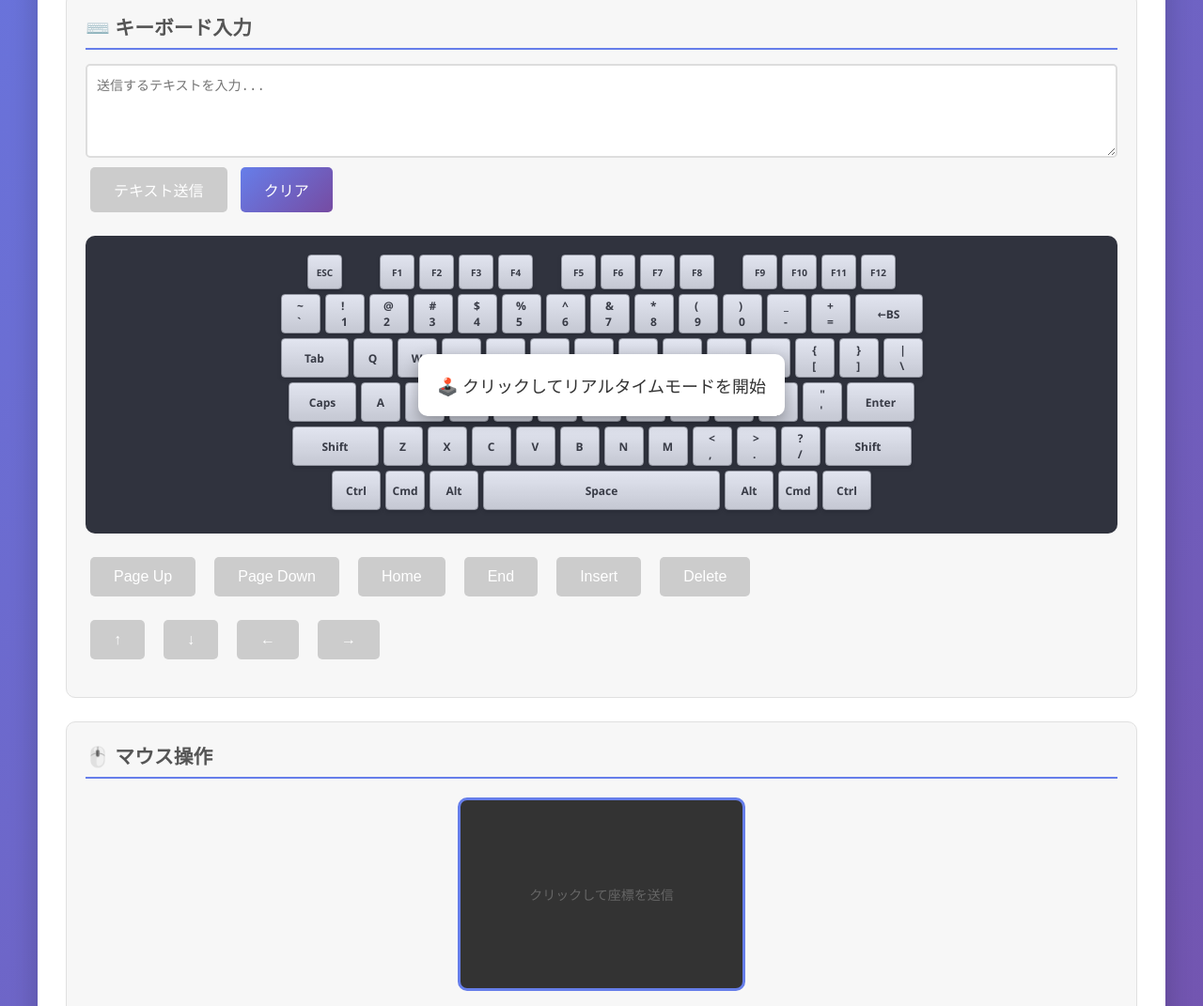
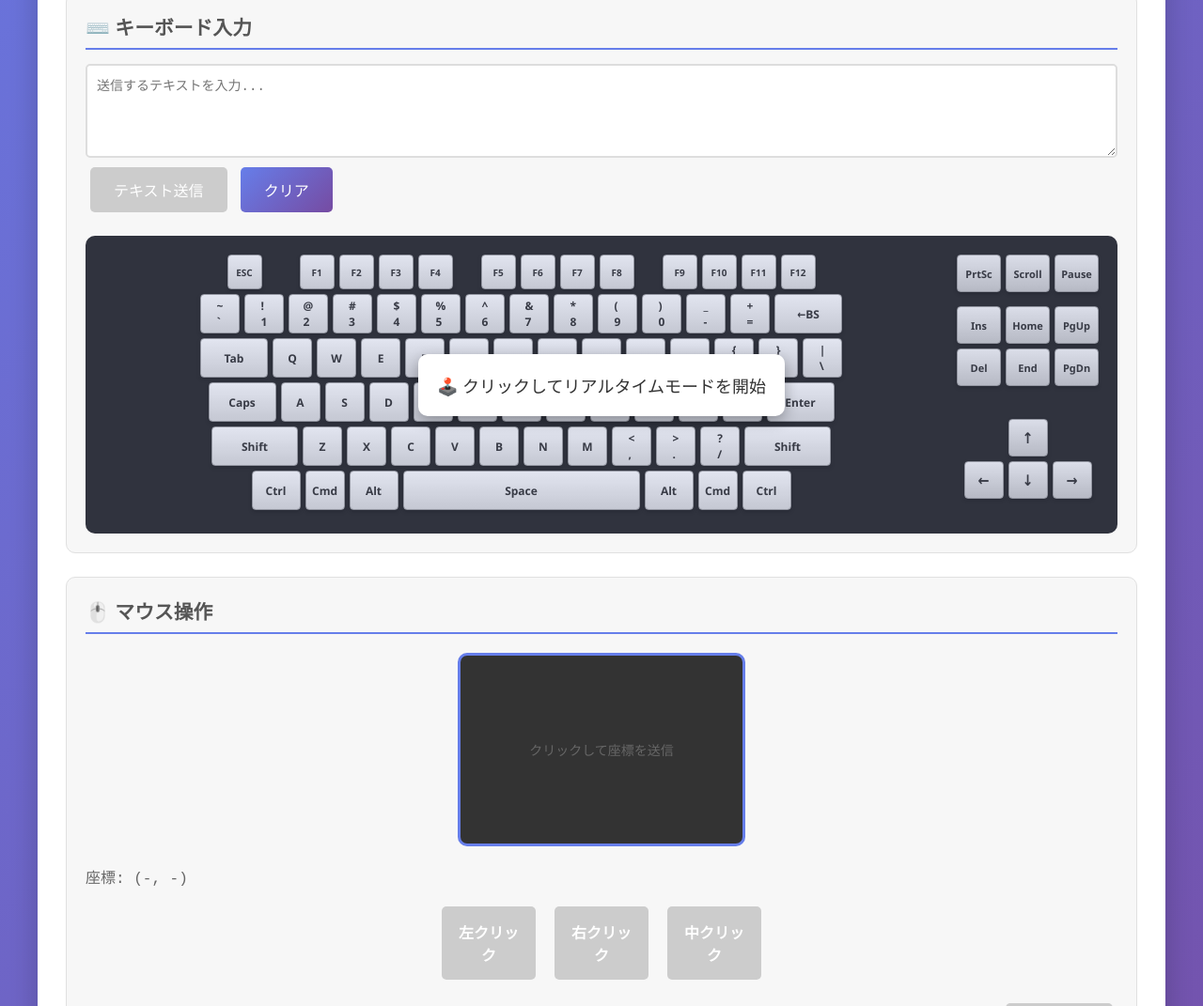
Before and after one commit to cactnut/keyboard-mouse-emulator, a plain HTML site: page webserial_ch9329.html in a window 1280 px wide. Shown: the part 888-1959 px from the top of the page at 94% size. Drawn offline with Linux system fonts and the light colour scheme.

Commit message:
キーボードUI調整

```diff
--- a/webserial_ch9329.html
+++ b/webserial_ch9329.html
@@ -205,11 +205,40 @@
             border-radius: 10px;
             margin-top: 20px;
         }
+        .keyboard-container {
+            display: flex;
+            gap: 20px;
+        }
+        .main-keyboard {
+            flex: 1;
+        }
+        .special-keys-area {
+            display: flex;
+            flex-direction: column;
+            gap: 30px;
+        }
         .keyboard-row {
             display: flex;
             gap: 5px;
             margin-bottom: 5px;
             justify-content: center;
+        }
+        .nav-key-row {
+            display: flex;
+            gap: 5px;
+            margin-bottom: 5px;
+        }
+        .arrow-key-row {
+            display: flex;
+            gap: 5px;
+            margin-bottom: 5px;
+            justify-content: center;
+        }
+        .nav-keys-section {
+            margin-top: 0;
+        }
+        .arrow-keys-section {
+            margin-top: 0;
         }
         .key {
             min-width: 40px;
@@ -257,6 +286,18 @@
             min-width: 35px;
             height: 35px;
             font-size: 10px;
+        }
+        .key.nav-key {
+            min-width: 45px;
+            height: 38px;
+            font-size: 11px;
+            background: linear-gradient(180deg, #e8e8e8 0%, #c0c0c0 100%);
+        }
+        .key.arrow-key {
+            min-width: 40px;
+            height: 38px;
+            font-size: 16px;
+            background: linear-gradient(180deg, #e8e8e8 0%, #c0c0c0 100%);
         }
         .key-history {
             background: #1e1e1e;
@@ -356,6 +397,11 @@
                         <p style="margin: 0; font-size: 18px; color: #333;">🕹️ クリックしてリアルタイムモードを開始</p>
                     </div>
                 </div>
+
+                <!-- キーボードコンテナ -->
+                <div class="keyboard-container">
+                    <!-- メインキーボードエリア -->
+                    <div class="main-keyboard">
                         <!-- ファンクションキー行 -->
                         <div class="keyboard-row">
                             <div class="key function-key" data-code="Escape">ESC</div>
@@ -402,20 +448,41 @@
                         </div>
                     </div>
 
-            <div class="button-group" style="margin-top: 20px;">
-                <button class="key-btn" data-key="PAGEUP" disabled>Page Up</button>
-                <button class="key-btn" data-key="PAGEDOWN" disabled>Page Down</button>
-                <button class="key-btn" data-key="HOME" disabled>Home</button>
-                <button class="key-btn" data-key="END" disabled>End</button>
-                <button class="key-btn" data-key="INSERT" disabled>Insert</button>
-                <button class="key-btn" data-key="DELETE" disabled>Delete</button>
+                    <!-- 特殊キーエリア（右側） -->
+                    <div class="special-keys-area">
+                        <!-- 上部：ナビゲーションキー -->
+                        <div class="nav-keys-section">
+                            <div class="nav-key-row">
+                                <div class="key nav-key" data-code="PrintScreen">PrtSc</div>
+                                <div class="key nav-key" data-code="ScrollLock">Scroll</div>
+                                <div class="key nav-key" data-code="Pause">Pause</div>
+                            </div>
+                            <div style="height: 10px;"></div>
+                            <div class="nav-key-row">
+                                <div class="key nav-key" data-code="Insert">Ins</div>
+                                <div class="key nav-key" data-code="Home">Home</div>
+                                <div class="key nav-key" data-code="PageUp">PgUp</div>
+                            </div>
+                            <div class="nav-key-row">
+                                <div class="key nav-key" data-code="Delete">Del</div>
+                                <div class="key nav-key" data-code="End">End</div>
+                                <div class="key nav-key" data-code="PageDown">PgDn</div>
+                            </div>
                         </div>
 
-            <div class="button-group">
-                <button class="key-btn" data-key="UP" disabled>↑</button>
-                <button class="key-btn" data-key="DOWN" disabled>↓</button>
-                <button class="key-btn" data-key="LEFT" disabled>←</button>
-                <button class="key-btn" data-key="RIGHT" disabled>→</button>
+                        <!-- 下部：矢印キー -->
+                        <div class="arrow-keys-section">
+                            <div class="arrow-key-row">
+                                <div class="key arrow-key" data-code="ArrowUp">↑</div>
+                            </div>
+                            <div class="arrow-key-row">
+                                <div class="key arrow-key" data-code="ArrowLeft">←</div>
+                                <div class="key arrow-key" data-code="ArrowDown">↓</div>
+                                <div class="key arrow-key" data-code="ArrowRight">→</div>
+                            </div>
+                        </div>
+                    </div>
+                </div>
             </div>
         </div>
 
```
Lines whose indentation alone changed are shown as unchanged.
